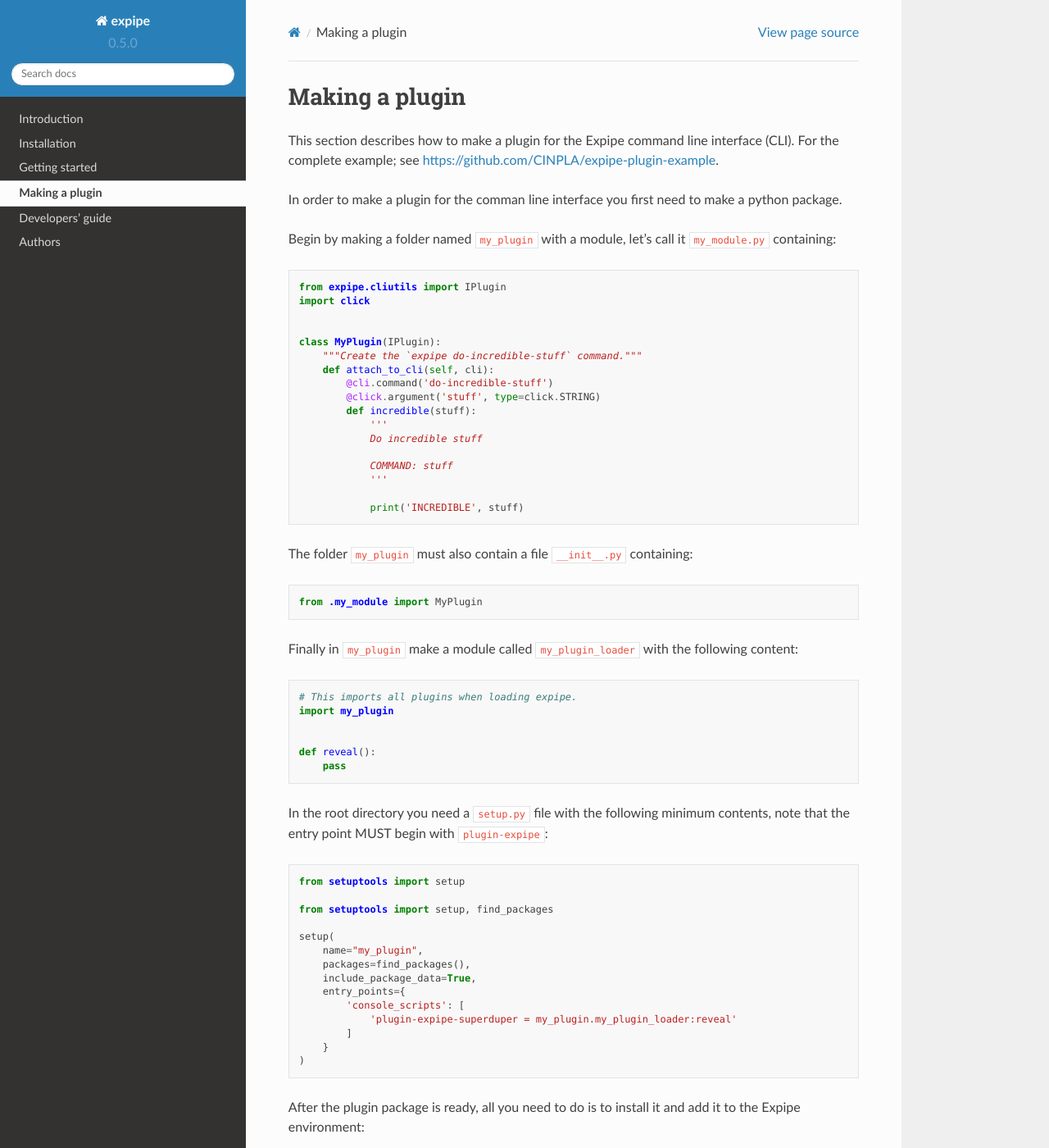
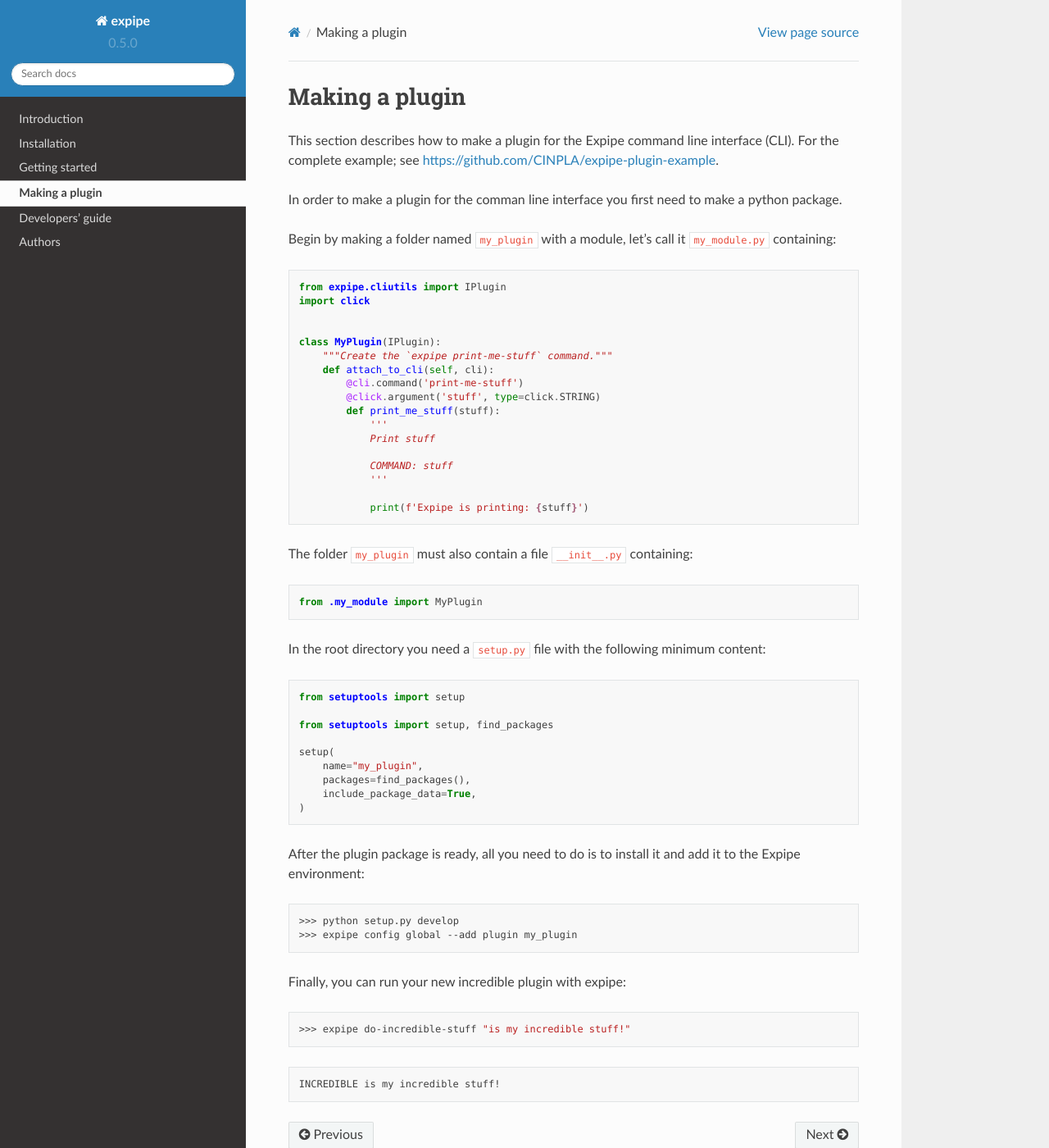
Before and after one commit to CINPLA/expipe, a Sphinx documentation site: the page built from docs/making_plugin.rst, in a window 1280 px wide and 1400 px high. Shown: the whole window at 82% size. Built offline with Sphinx 7.4.7 and the Read the Docs theme 2.0.0, drawn with Linux system fonts in a browser that asks for light colours.

Commit message:
Cleaned up making_plugin and updated expipe image

```diff
--- a/docs/making_plugin.rst
+++ b/docs/making_plugin.rst
@@ -21,18 +21,18 @@ Begin by making a folder named :code:`my_plugin` with a module, let's call it
 
 
   class MyPlugin(IPlugin):
-      """Create the `expipe do-incredible-stuff` command."""
+      """Create the `expipe print-me-stuff` command."""
       def attach_to_cli(self, cli):
-          @cli.command('do-incredible-stuff')
+          @cli.command('print-me-stuff')
           @click.argument('stuff', type=click.STRING)
-          def incredible(stuff):
+          def print_me_stuff(stuff):
               '''
-              Do incredible stuff
+              Print stuff
 
               COMMAND: stuff
               '''
 
-              print('INCREDIBLE', stuff)
+              print(f'Expipe is printing: {stuff}')
 
 
 The folder :code:`my_plugin` must also contain a file :code:`__init__.py` containing:
@@ -42,21 +42,8 @@ The folder :code:`my_plugin` must also contain a file :code:`__init__.py` contai
   from .my_module import MyPlugin
 
 
-Finally in :code:`my_plugin` make a module called :code:`my_plugin_loader` with the
-following content:
-
-.. code-block:: python
-
-  # This imports all plugins when loading expipe.
-  import my_plugin
-
-
-  def reveal():
-      pass
-
 In the root directory you need a :code:`setup.py` file with the
-following minimum contents, note that the entry point MUST begin with
-:code:`plugin-expipe`:
+following minimum content:
 
 .. code-block:: python
 
@@ -68,11 +55,6 @@ following minimum contents, note that the entry point MUST begin with
       name="my_plugin",
       packages=find_packages(),
       include_package_data=True,
-      entry_points={
-          'console_scripts': [
-              'plugin-expipe-superduper = my_plugin.my_plugin_loader:reveal'
-          ]
-      }
   )
 
 After the plugin package is ready, all you need to do is to install it and add it to the Expipe environment:
```
Also changed, not shown: docs/expipe.png.
